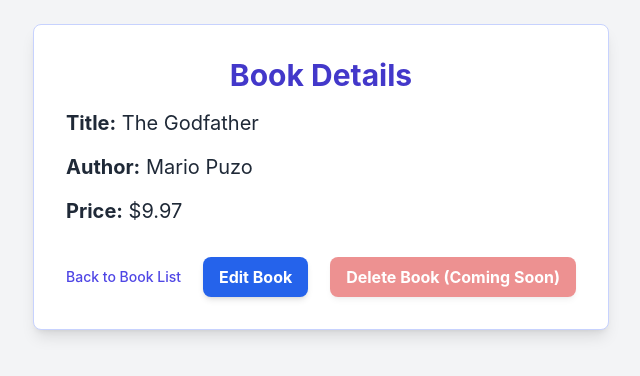
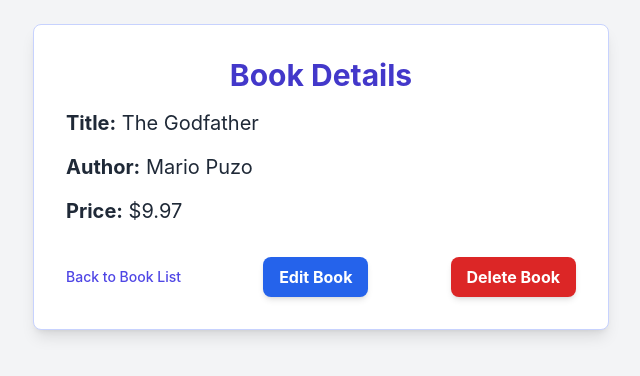
Before and after one commit to Mahmoud-Hanyy/BookStore, a Django app: page /books/1/ in a window 1280 px wide. Shown: the top 376 px of the page, without its empty margins (319-959 px from the left). Run offline with Django 5.2, Linux system fonts and the light colour scheme; data comes from the database, SQL or seed files in the repository; both versions use the stored data as it was after the commit; some libraries are stand-ins or nearby versions.

Commit message:
feat: Added Delete Book Feature

```diff
--- a/bookstore_project/books/templates/books/book_detail.html
+++ b/bookstore_project/books/templates/books/book_detail.html
@@ -24,10 +24,14 @@
 
         <div class="flex justify-between items-center mt-8">
             <a href="{% url 'book_list' %}" class="text-indigo-600 hover:text-indigo-800 text-sm font-medium">Back to Book List</a>
-            <!-- Edit button for this specific book -->
             <a href="{% url 'book_update' pk=book.pk %}" class="inline-block bg-blue-600 hover:bg-blue-700 text-white font-bold py-2 px-4 rounded-lg transition duration-300 shadow-md">Edit Book</a>
-            <!-- Placeholder for Delete button - will implement next -->
-            <a href="#" class="inline-block bg-red-600 hover:bg-red-700 text-white font-bold py-2 px-4 rounded-lg transition duration-300 shadow-md opacity-50 cursor-not-allowed">Delete Book (Coming Soon)</a>
+
+            <form action="{% url 'book_delete' pk=book.pk %}" method="post" class="inline-block">
+                {% csrf_token %}
+                <button type="submit" class="bg-red-600 hover:bg-red-700 text-white font-bold py-2 px-4 rounded-lg transition duration-300 shadow-md" onclick="return confirm('Are you sure you want to delete this book?');">
+                    Delete Book
+                </button>
+            </form>
         </div>
     </div>
 </body>
--- a/bookstore_project/books/urls.py
+++ b/bookstore_project/books/urls.py
@@ -7,4 +7,5 @@ urlpatterns = [
     path('new/', views.book_create, name='book_create'),
     path('<int:pk>/', views.book_detail, name='book_detail'),
     path('<int:pk>/edit/', views.book_update, name='book_update'),
+    path('<int:pk>/delete/', views.book_delete, name='book_delete'),
 ]
--- a/bookstore_project/books/views.py
+++ b/bookstore_project/books/views.py
@@ -51,3 +51,12 @@ def book_update(request, pk):
         'form_title': f'Edit Book: {book.title}'
     }
     return render(request, 'books/book_form.html', context)
+
+def book_delete(request, pk):
+    book = get_object_or_404(Book, pk=pk)
+
+    if request.method == 'POST':
+        book.delete()
+        return redirect('book_list')
+
+    return redirect('book_detail', pk=pk)
```
Also changed, not shown: bookstore_project/db.sqlite3.
